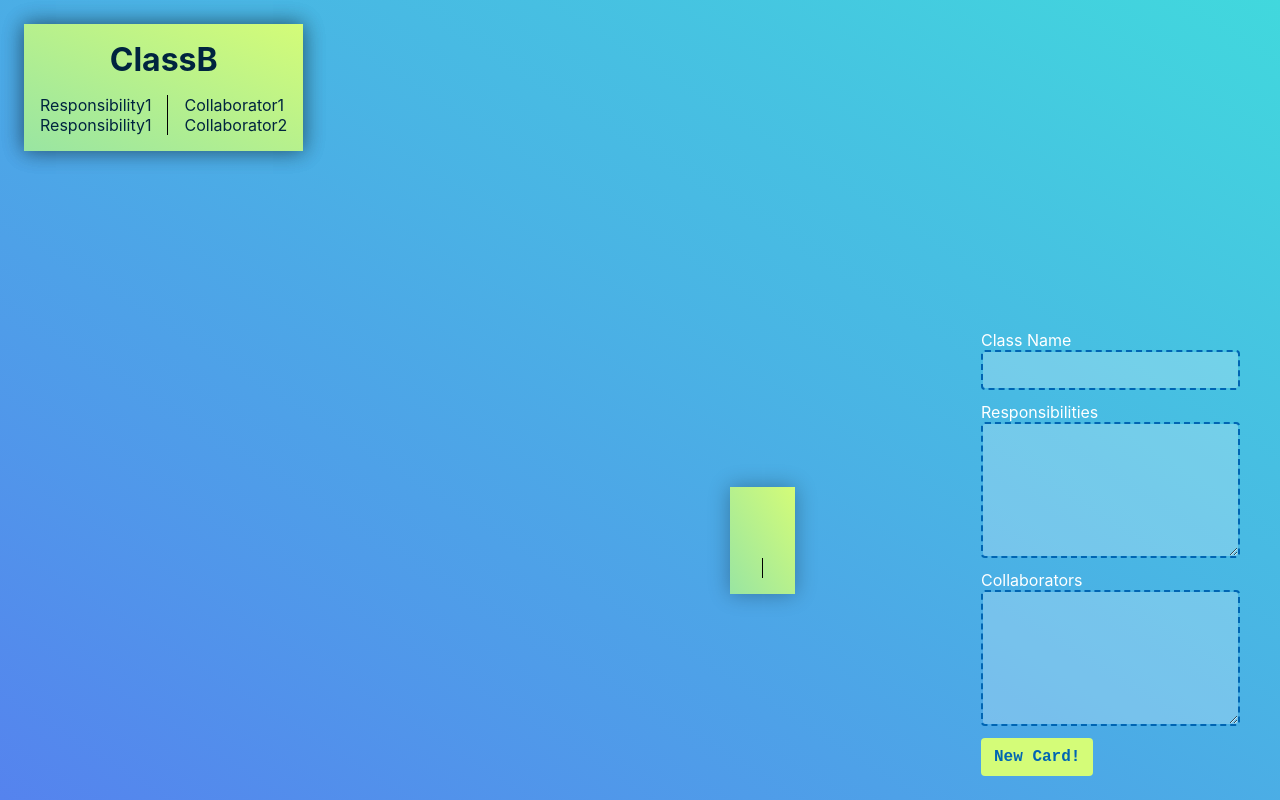
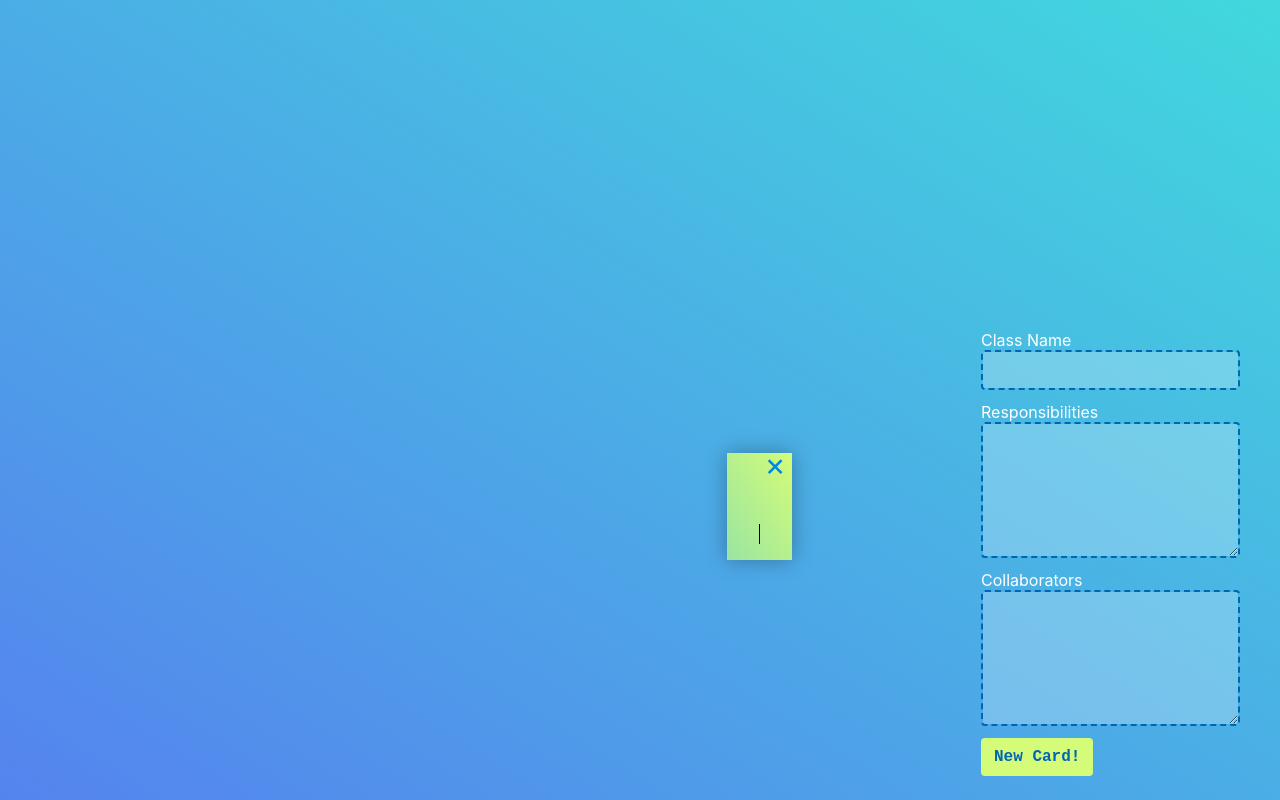
Before and after one commit to kenpower/CRC-cards, a Svelte app: page / in a window 1280 px wide. Both pictures are taken after a click on the button "New Card!". Built offline with nearby package versions, Linux system fonts and the light colour scheme.

Commit message:
persist to local storage

```diff
--- a/src/App.svelte
+++ b/src/App.svelte
@@ -2,8 +2,7 @@
   import Draggable from './components/Draggable.svelte';
   import CRCCardView from './components/CRCCardView.svelte';
   import CRCCard from './components/CRCCard.js';
-
-  let crcCards = {};
+  import { crcCards } from "./stores.js"
 
   let crcTitle = "";
   let crcResponsibilities = "";
@@ -29,9 +28,9 @@
     let newCRC = new CRCCard(title, responsibilities, collaborators);
 
     positionSticky(newCRC);
-    crcCards[newCRC.id] = newCRC;
 
-    crcCards = crcCards;
+    $crcCards = [...$crcCards, newCRC];
+
     console.log(crcCards);
   }
 
@@ -52,11 +51,7 @@
       (-100 + Math.round(Math.random() * 50));
   }
 
-  const updateDrag = _ => crcCards = crcCards;
-
-
-  createCRC("ClassA", ["Responsibility1", "Responsibility1"], ["Collaborator1", "Collaborator2"]);
-  createCRC("ClassB", ["Responsibility1", "Responsibility1"], ["Collaborator1", "Collaborator2"]);
+  const updateDrag = _ => $crcCards = $crcCards;
 
 </script>
 
@@ -67,7 +62,7 @@
 
 <main>
   <div id="stickies-container">
-    {#each Object.values(crcCards) as card}
+    {#each $crcCards as card}
       <Draggable containedElement={card} {updateDrag}>
         <CRCCardView {card} />
       </Draggable>
--- a/src/components/CRCCardView.svelte
+++ b/src/components/CRCCardView.svelte
@@ -1,10 +1,15 @@
 <script>
-export let card;
+    import { crcCards } from "../stores.js"
+    export let card;
 
-
+    const deleteCard = () => {
+        $crcCards = $crcCards.filter(c => c !== card);
+        updateDrag();
+    }
 </script>
 
 <div class = "card">
+    <span class="delete" on:click="{deleteCard}">&times;</span>
     <div class="title">
         <h1
             contenteditable={true} class="editable"
@@ -39,6 +44,14 @@ export let card;
     color: #00243f;
   }
 
+  .delete {
+    color: #0085e8;
+    cursor: pointer;
+    font-size: 2rem;
+    position: absolute;
+    right: 0.4rem;
+    top: -0.5rem;
+  }
   .card .title{
     display: flex;
     justify-content: center;
--- /dev/null
+++ b/src/stores.js
@@ -0,0 +1,12 @@
+import { writable } from "svelte/store";
+
+const storedCards = localStorage.getItem("crcCards")
+  ? JSON.parse(localStorage.getItem("crcCards"))
+  : [];
+
+export const crcCards = writable(storedCards);
+
+// Anytime the store changes, update the local storage value
+crcCards.subscribe(
+  (cardsToStore) => (localStorage.crcCards = JSON.stringify(cardsToStore))
+);
```
